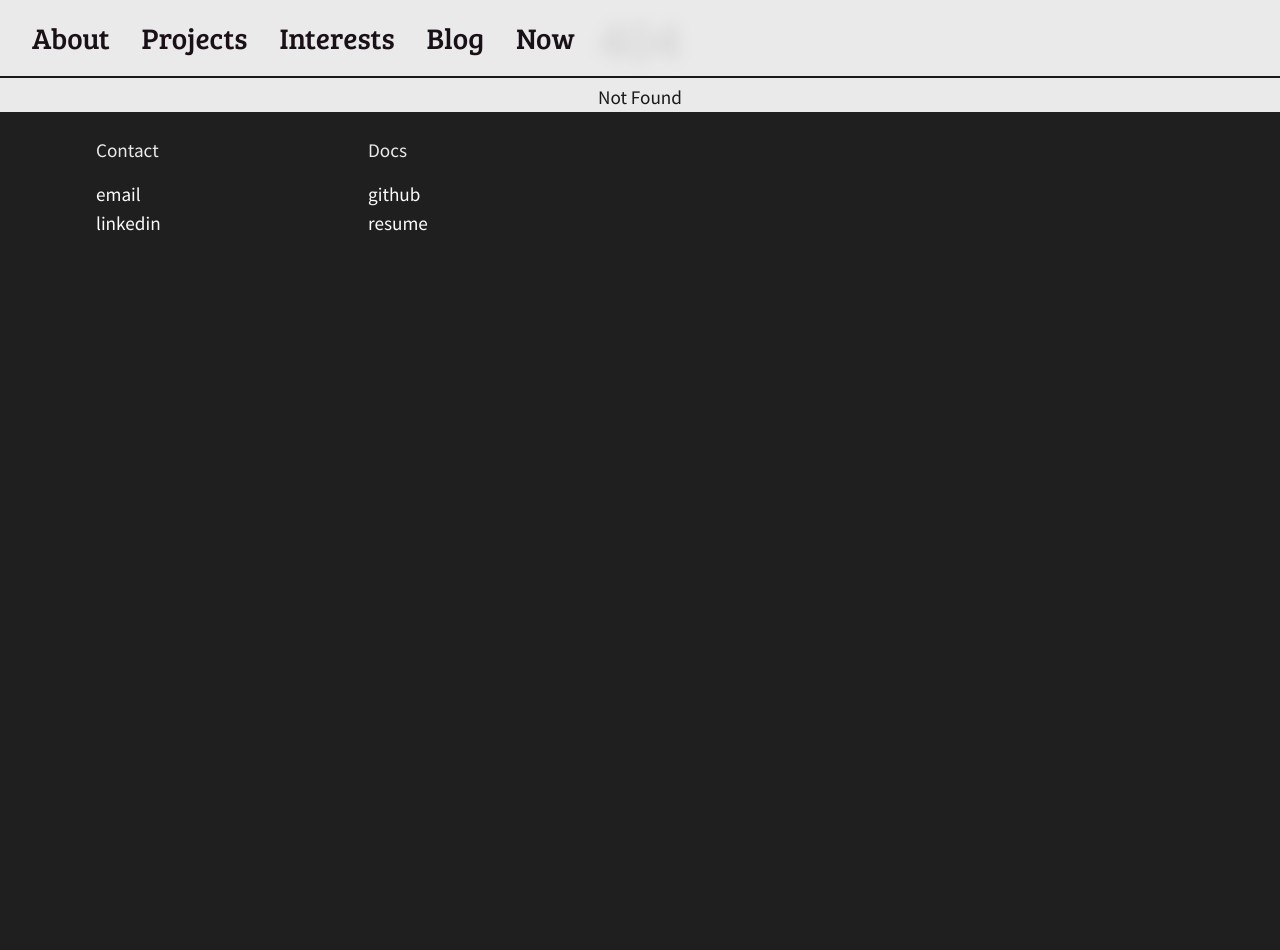
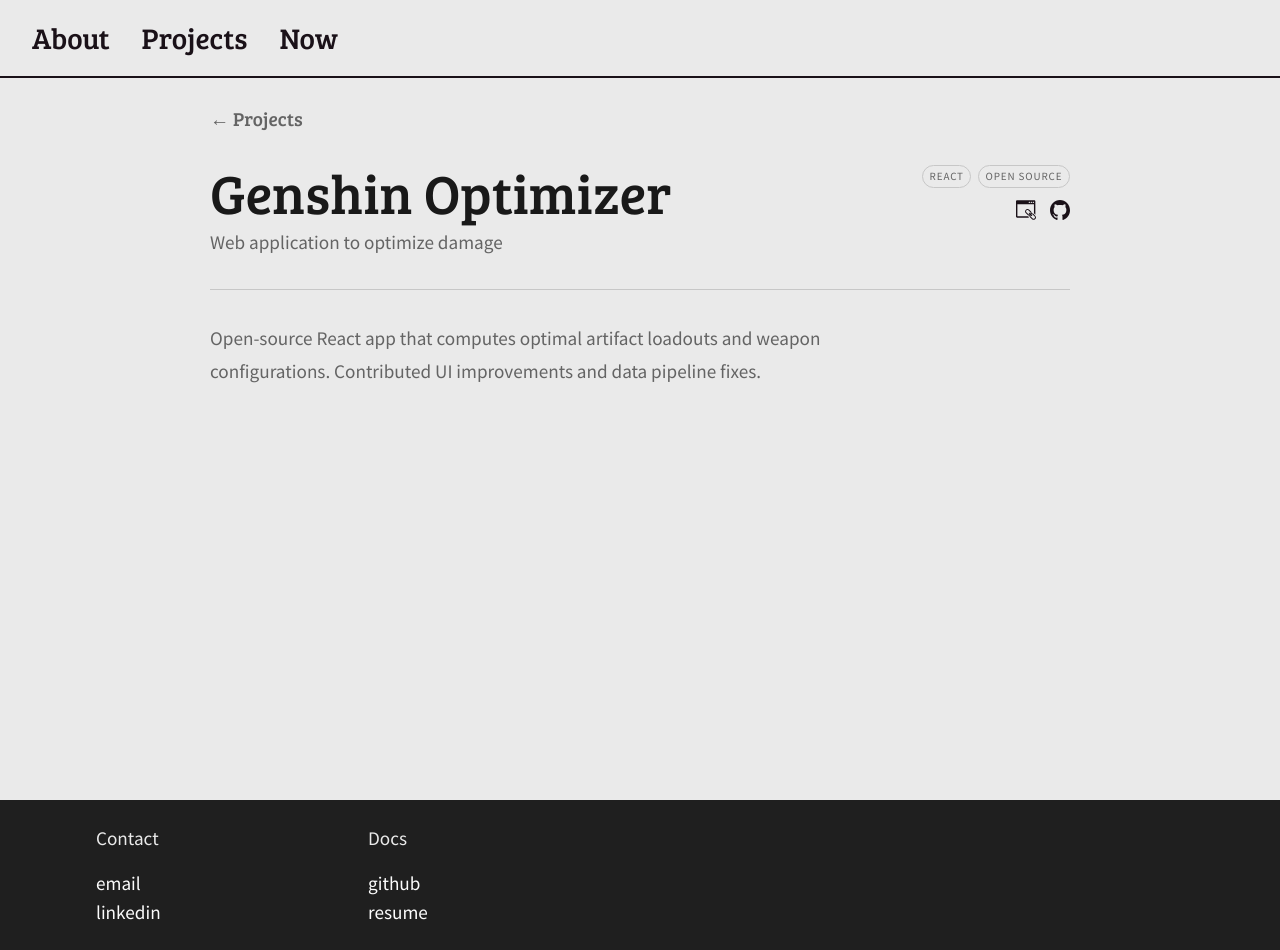
Before and after one commit to woopxwoop/portfolio, a SvelteKit app: page /projects/genshin-optimizer in a window 1280 px wide. Before the commit this address had no page. Before the commit the page ends 800 px from the top, so only its background shows below. Built offline with nearby package versions, Linux system fonts and the light colour scheme.

Commit message:
projects ehh

```diff
--- a/src/lib/data/projects.ts
+++ b/src/lib/data/projects.ts
@@ -1,7 +1,7 @@
 import type { LinkedIcon } from '$lib/definitions';
 
 type Project = {
-	id: number;
+	slug: string;
 	title: string;
 	description: string;
 	flavor: string;
@@ -12,12 +12,12 @@
 
 export const projects: Project[] = [
 	{
-		id: 3,
+		slug: 'lightkeepers',
 		title: 'Lightkeepers',
-		description: 'A full-stack web-app to simplify Genshin Impact team building',
+		description: 'Web application for Genshin Impact team building',
 		flavor:
-			'Aggregates character data, weapons, and artifact sets into a single interface. Lets players theory-craft optimal team compositions without juggling a dozen spreadsheets.',
-		types: ['SvelteKit', 'Full-Stack', 'Vercel'],
+			"Gives personalized team and character suggestions to users based on team usage rate data and the user's owned roster.",
+		types: ['Svelte', 'FastAPI', 'Postgres'],
 		image: 'https://lightkeepers.vercel.app/flins.png',
 		links: [
 			{ link: 'https://lightkeepers.vercel.app', icon: 'weblink' },
@@ -25,43 +25,28 @@
 		]
 	},
 	{
-		id: 2,
+		slug: 'weather-huh',
 		title: 'Weather, Huh?',
-		description: 'Tomorrow.io powered weather web application for CS571',
+		description: 'Tomorrow.io powered weather app',
 		flavor:
-			'Fetches hyper-local forecast data and renders it through a clean React interface. Backed by a Vercel serverless function and Redis cache to keep API calls lean.',
-		types: ['React', 'REST API', 'Redis'],
+			'Fetches hyper-local forecast data and renders it through a clean React interface. Backed by Vercel serverless functions and Redis caching to keep API calls lean.',
+		types: ['Nextjs', 'Redis'],
 		image: 'https://cs571-f25.github.io/p72/icon.png',
 		links: [
 			{ link: 'https://cs571-f25.github.io/p72/', icon: 'weblink' },
 			{ link: 'https://github.com/CS571-F25/p72', icon: 'github' }
-		]
-	},
-	{
-		id: 1,
-		title: 'Pokédex',
-		description: 'Javascript project that earned a five in AP CSP',
-		flavor:
-			'Built entirely in Code.org App Lab with vanilla JS. Pulls Pokémon data, renders stats and sprites, and lets users browse the full National Dex — all without a framework.',
-		types: ['JavaScript', 'AP CSP', 'REST API'],
-		image: 'https://cs571-f25.github.io/p72/pokedex.png',
-		links: [
-			{
-				link: 'https://studio.code.org/projects/applab/OyT0N4tNcVFDVQDuFIcrpLjZYe9oGXTZU0rUPMxwxvQ',
-				icon: 'weblink'
-			}
 		]
 	}
 ];
 
 export const contributions: Project[] = [
 	{
-		id: 1,
+		slug: 'genshin-optimizer',
 		title: 'Genshin Optimizer',
-		description: 'Tool to optimize damage in Genshin Impact',
+		description: 'Web application to optimize damage',
 		flavor:
-			'Open-source React app that computes optimal artifact loadouts using combinatorial search. Contributed UI improvements and data pipeline fixes.',
-		types: ['React', 'Open Source', 'TypeScript'],
+			'Open-source React app that computes optimal artifact loadouts and weapon configurations. Contributed UI improvements and data pipeline fixes.',
+		types: ['React', 'Open Source'],
 		image:
 			'https://upload-os-bbs.hoyolab.com/upload/2023/03/04/14638982/e7c6217ab8627233b34f0ef77471a174_9152906502062637065.jpeg',
 		links: [
@@ -70,3 +55,5 @@
 		]
 	}
 ];
+
+export const allProjects = [...projects, ...contributions];
--- a/src/routes/+layout.svelte
+++ b/src/routes/+layout.svelte
@@ -17,8 +17,6 @@
 	const navItems: navItem[] = [
 		{ path: '/', text: 'About' },
 		{ path: '/projects', text: 'Projects' },
-		{ path: '/interests', text: 'Interests' },
-		{ path: '/blog', text: 'Blog' },
 		{ path: '/now', text: 'Now' }
 	];
 
--- a/src/routes/+page.svelte
+++ b/src/routes/+page.svelte
@@ -241,7 +241,7 @@
 			<img src={me} alt="Andrew Lou" class="portrait-img" />
 		</div>
 	</div>
-	<div>hi?aosetuhoesantuh</div>
+	<div></div>
 </section>
 
 <style>
--- a/src/routes/layout.css
+++ b/src/routes/layout.css
@@ -9,6 +9,7 @@
 	--lighter-color: rgb(252, 252, 252);
 	--intermediate-color: #646464;
 	--darker-color: rgb(31, 31, 31);
+	--accent-color: #c0321a;
 
 	--h1-text: clamp(28px, 4vw + 0.25rem, 6rem);
 	--h2-text: clamp(24px, 2vw + 0.225rem, 4rem);
--- a/src/routes/now/+page.svelte
+++ b/src/routes/now/+page.svelte
@@ -1 +1,3 @@
-recently started migrating my old portfolio written in pure html/css/js to svelte (this)
+<div class="pt-32">
+	recently started migrating my old portfolio written in pure html/css/js to svelte (this)
+</div>
--- a/src/routes/projects/+page.svelte
+++ b/src/routes/projects/+page.svelte
@@ -0,0 +1,202 @@
+<script lang="ts">
+	import { onMount } from 'svelte';
+	import { navTheme } from '$lib/stores/theme';
+	import { allProjects } from '$lib/data/projects';
+	import { resolve } from '$app/paths';
+
+	onMount(() => {
+		navTheme.set({
+			bg: 'rgba(247, 243, 240, 0.88)',
+			fg: '#1a1118',
+			border: '#646464',
+			accent: '#c0321a'
+		});
+	});
+</script>
+
+<main class="pt-32">
+	<section class="grid-section">
+		<div class="masonry">
+			{#each allProjects as project, i (project.slug)}
+				<a
+					href={resolve(`/projects/${project.slug}`)}
+					class="brick"
+					class:brick--tall={i === 0}
+					class:brick--wide={i === 2}
+					aria-label={project.title}
+				>
+					<div class="brick-image">
+						<img src={project.image} alt={project.title} />
+					</div>
+
+					<div class="brick-footer">
+						<div class="tags">
+							{#each project.types as tag (tag)}
+								<span class="tag">{tag}</span>
+							{/each}
+						</div>
+						<h2 class="brick-title accent-font">{project.title}</h2>
+						<p class="brick-desc">{project.description}</p>
+					</div>
+				</a>
+			{/each}
+		</div>
+	</section>
+</main>
+
+<style>
+	main {
+		width: 100%;
+		min-height: 100svh;
+		background: #f7f3f0;
+	}
+
+	/* ── Masonry grid ────────────────────────────────── */
+	.grid-section {
+		padding: 2rem 0 4rem;
+		width: 90%;
+		max-width: 1100px;
+		margin: 0 auto;
+	}
+
+	.masonry {
+		display: grid;
+		grid-template-columns: repeat(12, 1fr);
+		grid-auto-rows: 80px;
+		gap: 1rem;
+	}
+
+	/* ── Bricks ──────────────────────────────────────── */
+	.brick {
+		grid-column: span 4;
+		grid-row: span 4;
+		position: relative;
+		border-radius: 6px;
+		overflow: hidden;
+		background: var(--slightlydarker-color);
+		text-decoration: none;
+		display: block;
+	}
+
+	.brick--tall {
+		grid-column: span 7;
+		grid-row: span 6;
+	}
+
+	.brick--wide {
+		grid-column: span 5;
+		grid-row: span 3;
+	}
+
+	/* ── Image: grayscale → color on hover ───────────── */
+	.brick-image {
+		position: absolute;
+		inset: 0;
+	}
+
+	.brick-image img {
+		width: 100%;
+		height: 100%;
+		object-fit: cover;
+		object-position: top;
+		display: block;
+		filter: grayscale(1);
+		transition:
+			filter 0.4s ease,
+			transform 0.5s ease;
+	}
+
+	.brick:hover .brick-image img {
+		filter: grayscale(0);
+		transform: scale(1.04);
+	}
+
+	/* ── Footer: title + tags ────────────────────────── */
+	.brick-footer {
+		position: absolute;
+		bottom: 0;
+		left: 0;
+		right: 0;
+		padding: 0.875rem 1.25rem;
+		background: rgba(10, 6, 10, 0.82);
+		backdrop-filter: blur(2px);
+		display: flex;
+		flex-direction: column;
+		gap: 0.25rem;
+		transition: padding-bottom 0.3s ease;
+	}
+
+	.brick:hover .brick-footer {
+		padding-bottom: 1.25rem;
+	}
+
+	.tags {
+		display: flex;
+		gap: 0.4rem;
+		flex-wrap: wrap;
+	}
+
+	.tag {
+		font-size: 12px;
+		letter-spacing: 0.08em;
+		text-transform: uppercase;
+		color: rgba(247, 243, 240, 0.8);
+		border: 1px solid rgba(247, 243, 240, 0.3);
+		padding: 0.2em 0.55em;
+		border-radius: 999px;
+	}
+
+	.brick-title {
+		margin: 0;
+		color: #f7f3f0;
+		line-height: 1.05;
+	}
+
+	.brick-desc {
+		margin: 0;
+		color: rgba(247, 243, 240, 0);
+		font-size: var(--p-text);
+		line-height: 1.4;
+		max-height: 0;
+		overflow: hidden;
+		transition:
+			color 0.3s ease,
+			max-height 0.3s ease;
+	}
+
+	.brick:hover .brick-desc {
+		color: rgba(247, 243, 240, 0.85);
+		max-height: 4rem;
+	}
+
+	/* ── Responsive ──────────────────────────────────── */
+	@media (max-width: 700px) {
+		.masonry {
+			grid-template-columns: 1fr 1fr;
+			grid-auto-rows: auto;
+		}
+
+		.brick,
+		.brick--tall,
+		.brick--wide {
+			grid-column: span 1;
+			grid-row: span 1;
+			height: 220px;
+		}
+
+		/* always show color on touch */
+		.brick-image img {
+			filter: grayscale(0);
+		}
+
+		.brick-desc {
+			display: none;
+		}
+	}
+
+	@media (max-width: 420px) {
+		.masonry {
+			grid-template-columns: 1fr;
+		}
+	}
+</style>
--- /dev/null
+++ b/src/routes/projects/[slug]/+page.svelte
@@ -0,0 +1,206 @@
+<script lang="ts">
+	import { onMount } from 'svelte';
+	import { navTheme } from '$lib/stores/theme';
+	import Icon from '$lib/components/ui/Icon.svelte';
+	import { resolve } from '$app/paths';
+	import type { PageData } from './$types';
+
+	let { data }: { data: PageData } = $props();
+	const project = $derived(data.project);
+
+	onMount(() => {
+		navTheme.set({
+			bg: 'rgba(234, 234, 234, 0.88)',
+			fg: '#1a1118',
+			border: '#1a1118',
+			accent: '#c0321a'
+		});
+	});
+</script>
+
+<svelte:head>
+	<title>{project.title} — Andrew Lou</title>
+</svelte:head>
+
+<main>
+	<div class="inner">
+		<!-- Back link -->
+		<a href={resolve('/projects')} class="back accent-font p-text">← Projects</a>
+
+		<!-- Header -->
+		<header class="project-header">
+			<div class="header-left">
+				<h1 class="accent-font">{project.title}</h1>
+				<p class="description">{project.description}</p>
+			</div>
+			<div class="header-right">
+				<div class="tags">
+					{#each project.types as tag (tag)}
+						<span class="tag">{tag}</span>
+					{/each}
+				</div>
+				<div class="links">
+					{#each project.links as link (link.icon)}
+						<a
+							href={link.link}
+							rel="external"
+							target="_blank"
+							aria-label="{project.title} {link.icon}"
+							class="project-link"
+						>
+							<Icon icon={link.icon} />
+						</a>
+					{/each}
+				</div>
+			</div>
+		</header>
+
+		<hr class="divider" />
+
+		<!-- Write your project content here -->
+		<article class="project-body">
+			<p>{project.flavor}</p>
+			<!-- Add more content here as you write each project page -->
+		</article>
+	</div>
+</main>
+
+<style>
+	main {
+		width: 100%;
+		padding-top: 4rem;
+		min-height: 100svh;
+	}
+
+	/* ── Inner content ───────────────────────────────── */
+	.inner {
+		width: 90%;
+		max-width: 860px;
+		margin: 0 auto;
+		padding: 2.5rem 0 6rem;
+		display: flex;
+		flex-direction: column;
+		gap: 2rem;
+	}
+
+	/* ── Back link ───────────────────────────────────── */
+	.back {
+		color: var(--intermediate-color);
+		text-decoration: none;
+		transition: color 0.15s;
+		align-self: flex-start;
+	}
+
+	.back:hover {
+		color: #c0321a;
+	}
+
+	/* ── Header ──────────────────────────────────────── */
+	.project-header {
+		display: flex;
+		justify-content: space-between;
+		align-items: flex-start;
+		gap: 2rem;
+	}
+
+	.header-left {
+		display: flex;
+		flex-direction: column;
+		gap: 0.5rem;
+	}
+
+	.project-header h1 {
+		margin: 0;
+		line-height: 1;
+	}
+
+	.description {
+		margin: 0;
+		color: var(--intermediate-color);
+	}
+
+	.header-right {
+		display: flex;
+		flex-direction: column;
+		align-items: flex-end;
+		gap: 0.75rem;
+		flex-shrink: 0;
+	}
+
+	.tags {
+		display: flex;
+		gap: 0.4rem;
+		flex-wrap: wrap;
+		justify-content: flex-end;
+	}
+
+	.tag {
+		font-size: 11px;
+		letter-spacing: 0.08em;
+		text-transform: uppercase;
+		color: var(--intermediate-color);
+		border: 1px solid var(--slightlydarker-color);
+		padding: 0.2em 0.6em;
+		border-radius: 999px;
+	}
+
+	.links {
+		display: flex;
+		gap: 0.875rem;
+	}
+
+	.project-link {
+		width: 1.25rem;
+		height: 1.25rem;
+		color: #1a1118;
+		display: block;
+		transition:
+			color 0.15s,
+			transform 0.15s;
+	}
+
+	.project-link:hover {
+		color: #c0321a;
+		transform: translateY(-2px);
+	}
+
+	.divider {
+		border: none;
+		border-top: 1px solid var(--slightlydarker-color);
+		margin: 0;
+	}
+
+	/* ── Article body ────────────────────────────────── */
+	.project-body {
+		display: flex;
+		flex-direction: column;
+		gap: 1.5rem;
+		max-width: 680px;
+	}
+
+	.project-body p {
+		margin: 0;
+		line-height: 1.75;
+		color: var(--intermediate-color);
+	}
+
+	/* ── Responsive ──────────────────────────────────── */
+	@media (max-width: 600px) {
+		.project-header {
+			flex-direction: column;
+			gap: 1.25rem;
+		}
+
+		.header-right {
+			align-items: flex-start;
+			flex-direction: row;
+			flex-wrap: wrap;
+			align-items: center;
+			gap: 1rem;
+		}
+
+		.tags {
+			justify-content: flex-start;
+		}
+	}
+</style>
--- /dev/null
+++ b/src/routes/projects/[slug]/+page.ts
@@ -0,0 +1,9 @@
+import { allProjects } from '$lib/data/projects';
+import { error } from '@sveltejs/kit';
+import type { PageLoad } from './$types';
+
+export const load: PageLoad = ({ params }) => {
+	const project = allProjects.find((p) => p.slug === params.slug);
+	if (!project) error(404, 'Project not found');
+	return { project };
+};
```
Also changed, not shown: src/routes/blog/+page.svelte (deleted), src/routes/interests/+page.svelte (added).
